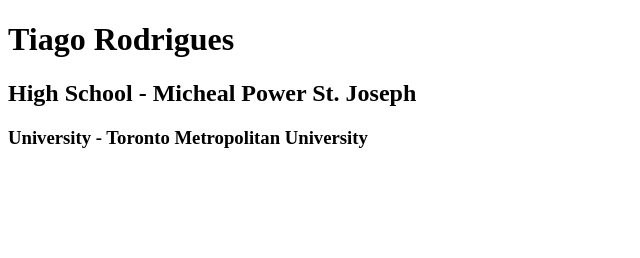
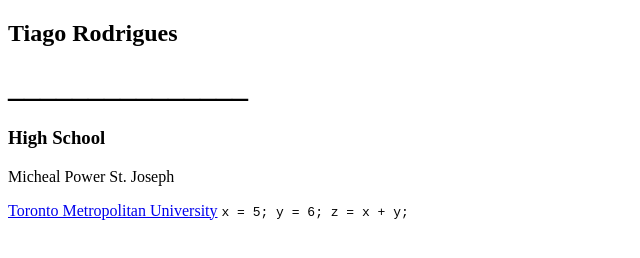
Before and after one commit to TiagoRod123/tiagorod123.github.io, a plain HTML site: page index.html in a window 1280 px wide. Shown: the whole page, without its empty margins (0-640 px from the left). Drawn offline with Linux system fonts and the light colour scheme.

Commit message:
Add files via upload

```diff
--- a/index.html
+++ b/index.html
@@ -1,12 +1,19 @@
 <!DOCTYPE html>
 <html>
-<head>
-    <meta charset="utf-8" />
-    <title>My First Page</title>
-</head>
 <body>
-    <h1>Tiago Rodrigues</h1>
-    <h2>High School - Micheal Power St. Joseph</h2>
-    <h3>University - Toronto Metropolitan University</h3>
+
+<h2>Tiago Rodrigues</h2>
+<h1>_______________</h1>
+<h3>High School</h3>
+<p>Micheal Power St. Joseph</p>
+<a href = "https://www.torontomu.ca/">Toronto Metropolitan University</a>
+
+
+<code>
+x = 5;
+y = 6;
+z = x + y;
+</code>
+
 </body>
 </html>
```
